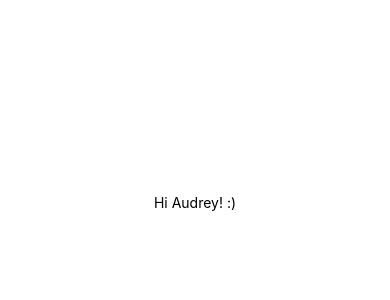
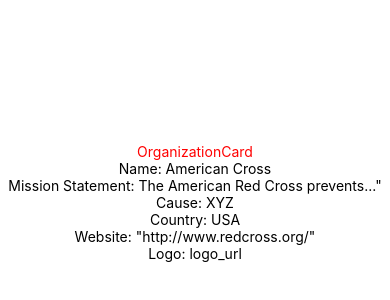
Before and after one commit to jorgio-castello/Sprinkl, a React Native app in the folder eight46/: screen / in a window 390 px wide. Shown: the part 220-520 px from the top of the page. Built offline with nearby package versions, Linux system fonts and the light colour scheme.

Commit message:
Create organization component

```diff
--- a/eight46/App.tsx
+++ b/eight46/App.tsx
@@ -1,10 +1,11 @@
 import React from 'react';
 import { StyleSheet, Text, View } from 'react-native';
+import Organization from './components/organization';
 
 export default function App() {
   return (
     <View style={styles.container}>
-      <Text>Hi Audrey! :)</Text>
+      <Organization />
     </View>
   );
 }
--- /dev/null
+++ b/eight46/components/organization.tsx
@@ -0,0 +1,28 @@
+import React from 'react';
+import { StyleSheet, Text, View } from 'react-native';
+
+export default function Organization() {
+  return (
+    <View style={styles.container}>
+      <Text style={styles.text}> OrganizationCard </Text>
+      <Text>Name: American Cross</Text>
+      <Text>Mission Statement: The American Red Cross prevents..."</Text>
+      <Text>Cause: XYZ</Text>
+      <Text>Country: USA</Text>
+      <Text>Website: "http://www.redcross.org/"</Text>
+      <Text>Logo: logo_url</Text>
+    </View>
+  );
+}
+
+const styles = StyleSheet.create({
+  container: {
+    flex: 1,
+    backgroundColor: '#fff',
+    alignItems: 'center',
+    justifyContent: 'center',
+  },
+  text: {
+    color: 'red',
+  }
+});
```
